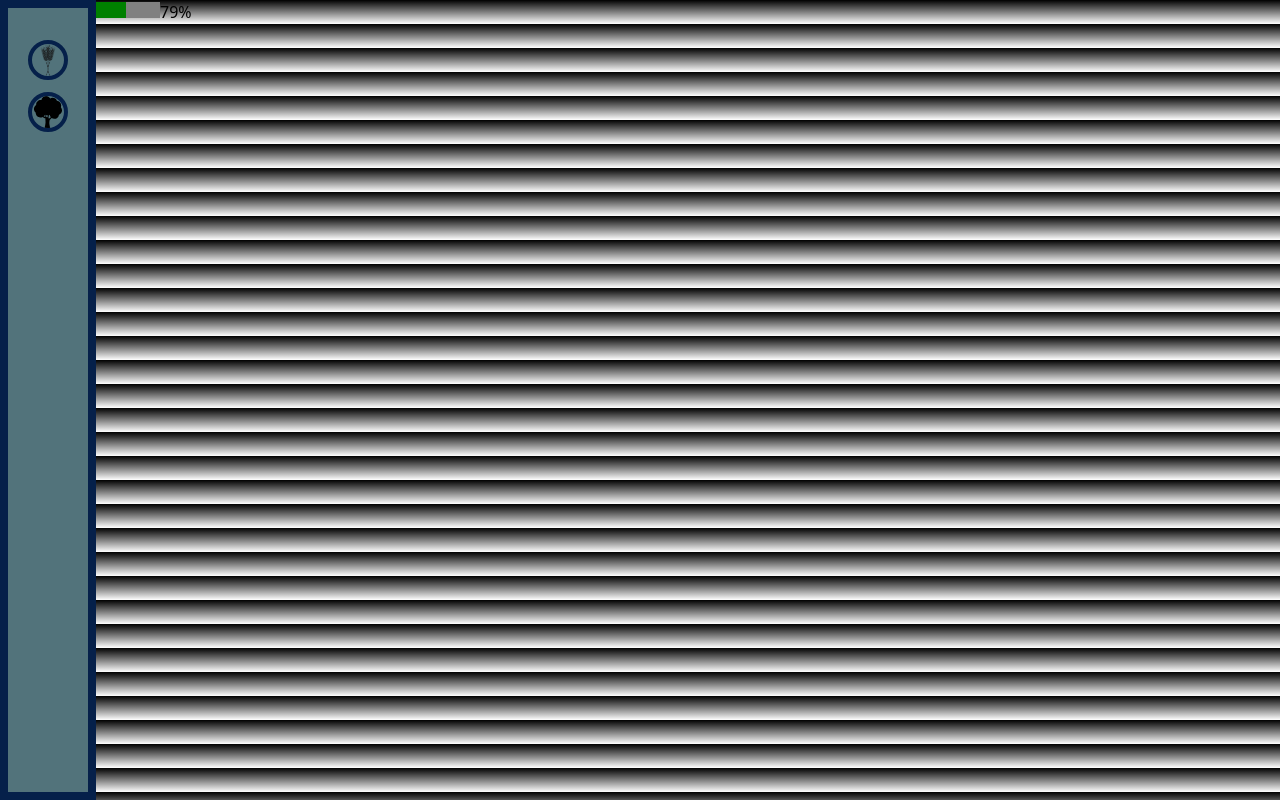
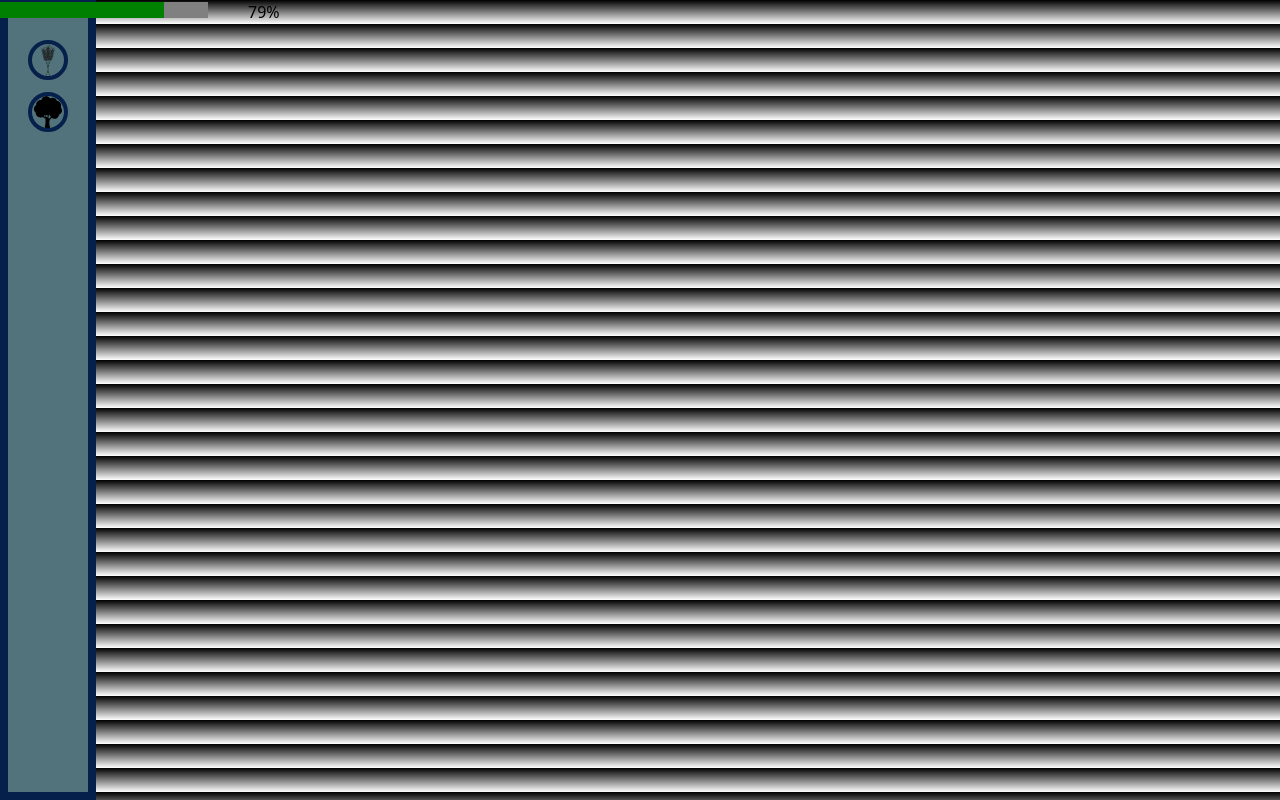
Before and after one commit to cplprince/kingdoms, a Next.js app: page / in a window 1280 px wide. Built offline with nearby package versions, Linux system fonts and the light colour scheme.

Commit message:
props pro stylovani

```diff
--- a/src/app/page.tsx
+++ b/src/app/page.tsx
@@ -16,7 +16,7 @@ export default function Home() {
 	return (
 		<main>
 			<Sidebar />
-			<ProgressBar time={10000} onHandleFinished={handleFinished} />
+			<ProgressBar time={10000} onHandleFinished={handleFinished} styleProgressContainer="relative w-52 " styleLabel="pl-10" />
 		</main>
 	);
 }
--- a/src/components/progressBar/ProgressBar.tsx
+++ b/src/components/progressBar/ProgressBar.tsx
@@ -36,11 +36,11 @@ export const ProgressBar: FC<Props> = ({ time, onHandleFinished, styleProgressCo
 	}, [handleOnReset, isFinished, onHandleFinished, progress, time]);
 
 	return (
-		<div className={styleProgressContainer}>
-			<progress max={100} value={progress}>
+		<>
+			<progress max={100} value={progress} className={styleProgressContainer}>
 				{progress}
 			</progress>
 			<label className={styleLabel} htmlFor="progress">{`${progress}%`}</label>
-		</div>
+		</>
 	);
 };
```
